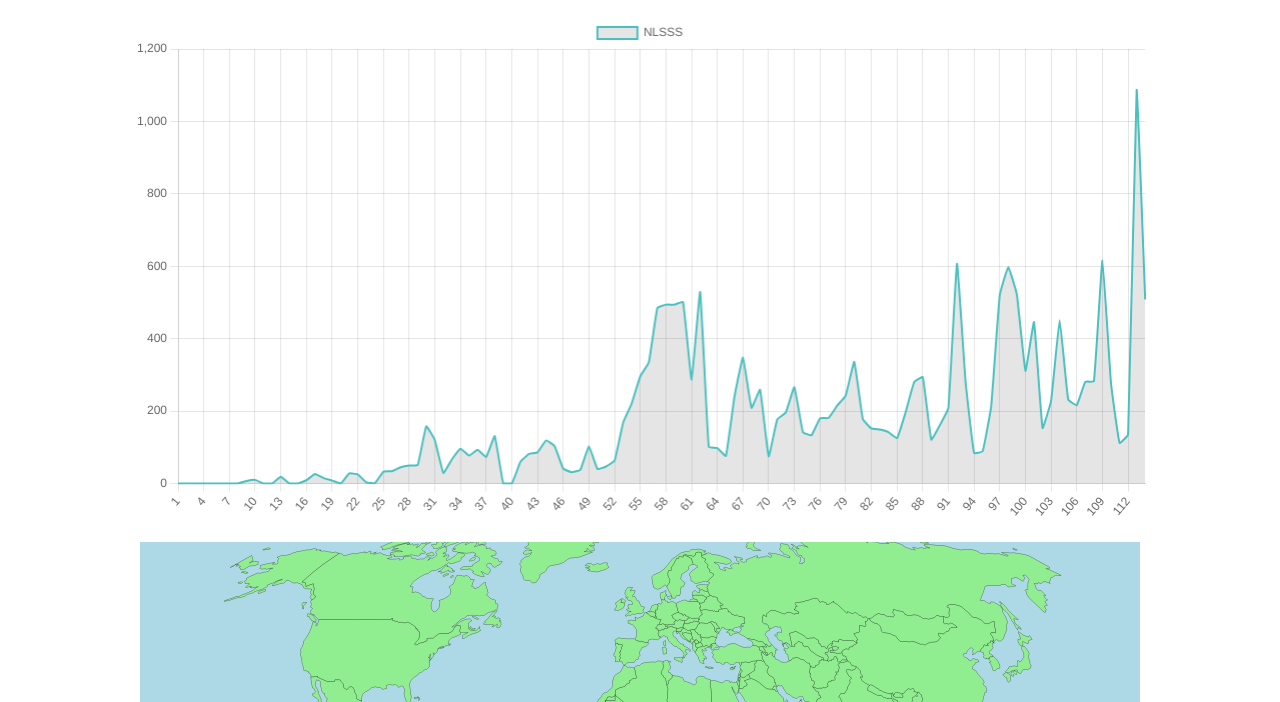
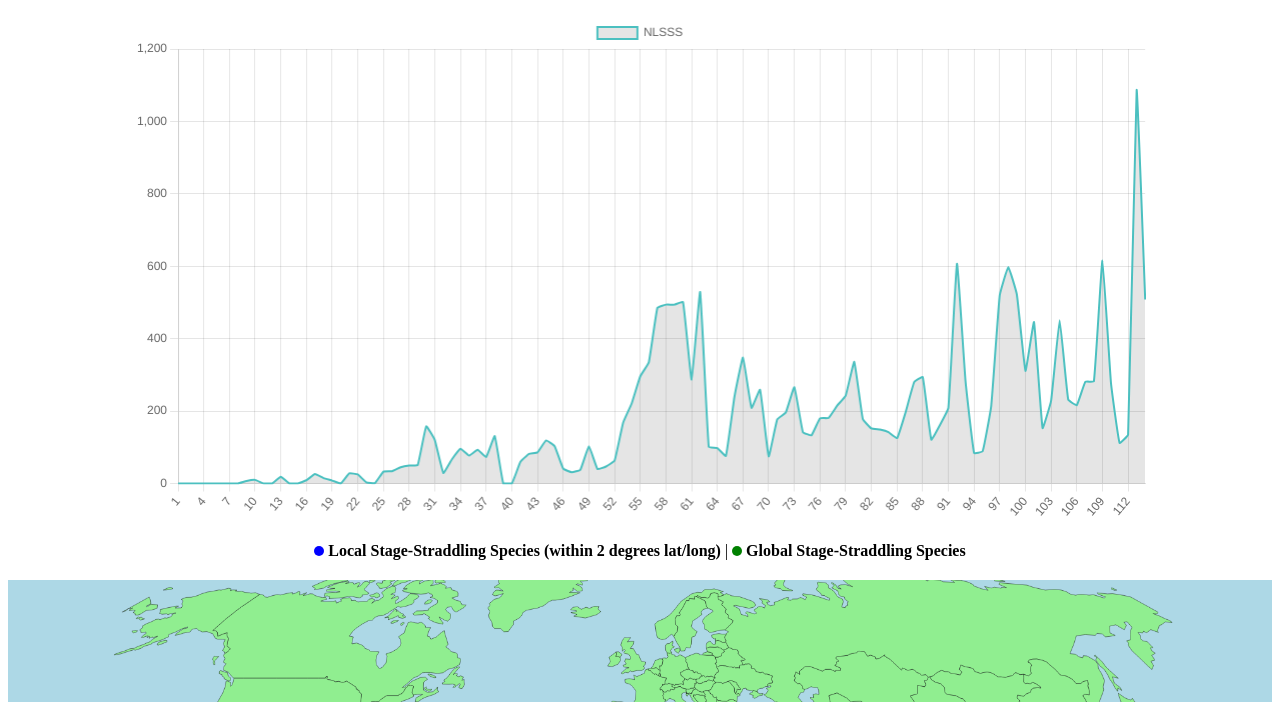
Before and after one commit to ZacharyKlein/nlsss-projects, a website: page nlsss-pano/index.html in a window 1280 px wide. Shown: the part 98-800 px from the top of the page. Drawn offline with nearby package versions, Linux system fonts and the light colour scheme.

Commit message:
Added legend

```diff
--- a/nlsss-pano/index.html
+++ b/nlsss-pano/index.html
@@ -21,7 +21,14 @@
 <h1 style="text-align: center">NLSSS Panorama</h1>
 <pre style="text-align: center">Data retrieved from the <a href="https://paleobiodb.org/" target="_blank">Paleobiology Database</a> on September 20, 2024</pre>
 <canvas id="nlsss-chart"></canvas>
-<img id="imageDisplay" src="" alt="NLSSS">
+
+<div style="margin: 0 auto; text-align: center">
+    <strong><span class="dot blue"></span> Local Stage-Straddling Species (within 2 degrees lat/long)</strong> |
+    <strong><span class="dot green"></span>  Global Stage-Straddling Species</strong>
+</div>
+
+<img id="imageDisplay" src="" alt="NLSSS" style="width: 100%">
+
 
 <script src="https://cdn.jsdelivr.net/npm/chart.js"></script>
 
@@ -40,5 +47,21 @@ Available at: <a href="https://digitalcommons.cedarville.edu/icc_proceedings/vol
 
 
 <script src="app.js"></script>
+<style>
+    .dot {
+        height: 10px;
+        width: 10px;
+        border-radius: 50%;
+        display: inline-block;
+    }
+
+    .blue {
+        background-color: blue;
+    }
+
+    .green {
+        background-color: green
+    }
+</style>
 </body>
 </html>
```
